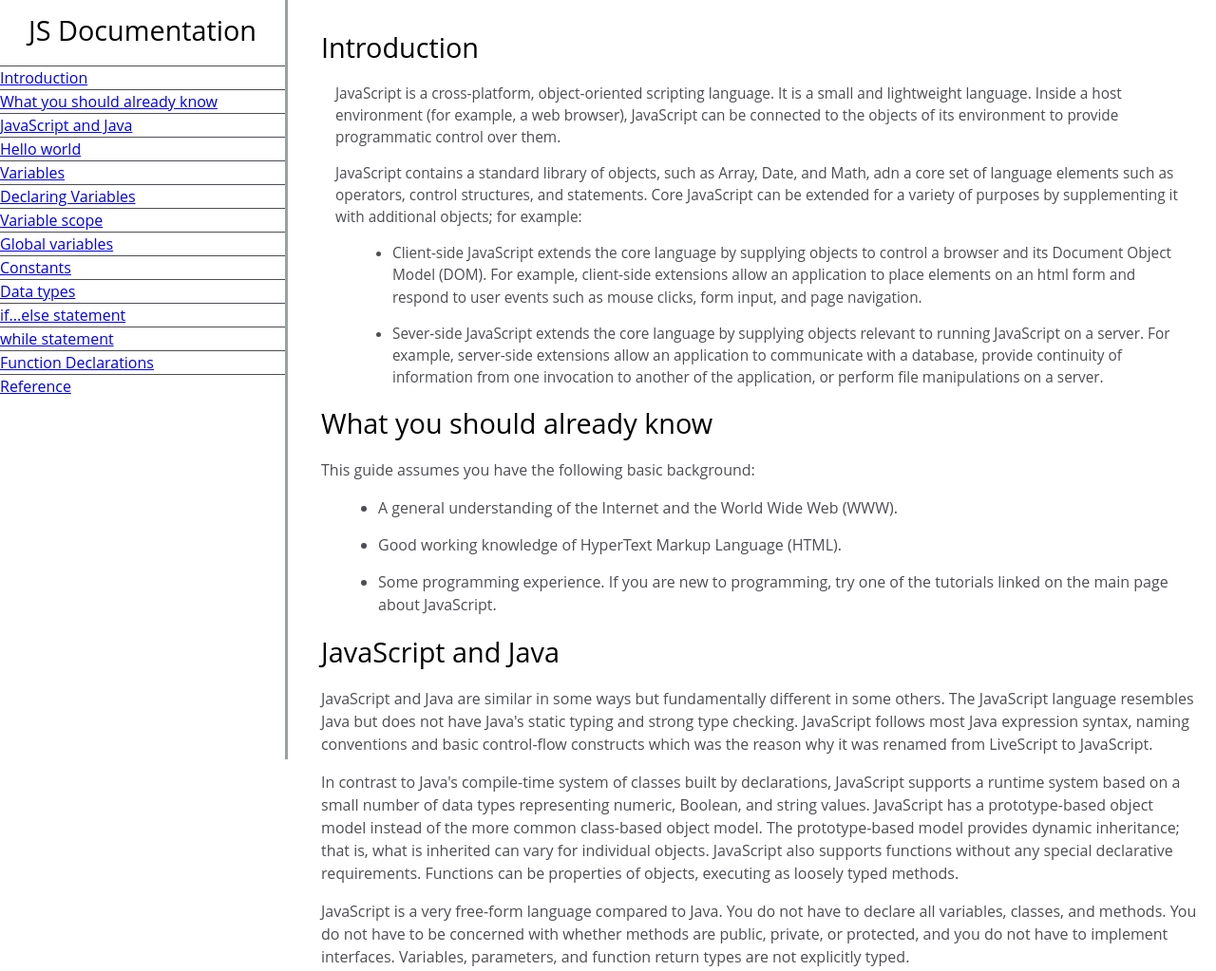
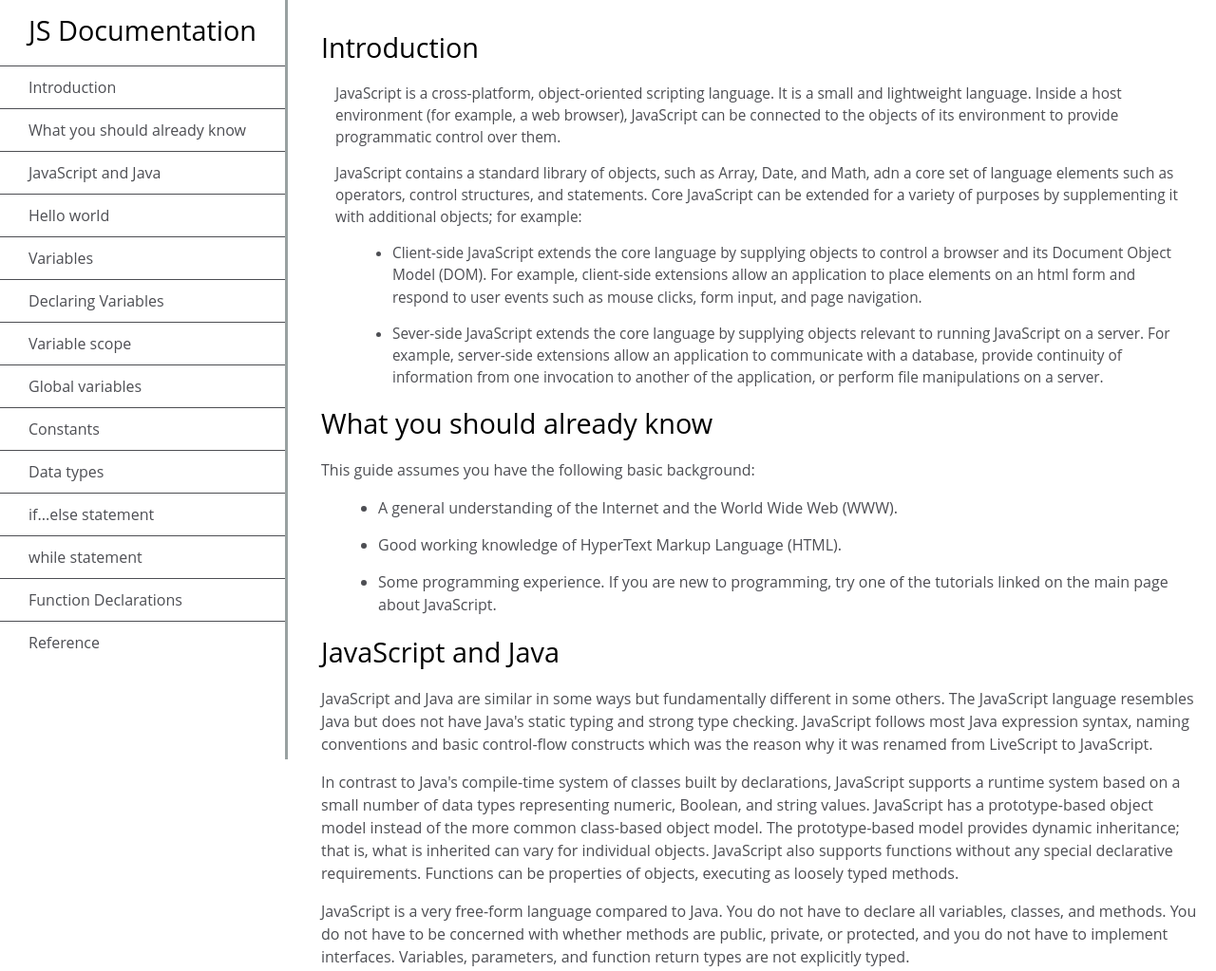
Before and after one commit to mirial83/Technical-Documentation-Page, a plain HTML site: page index.html in a window 1280 px wide. Shown: the top 1023 px of the page at 95% size. Drawn offline with Linux system fonts and the light colour scheme.

Commit message:
css 2
additional css

```diff
--- a/styles.css
+++ b/styles.css
@@ -105,3 +105,17 @@ code {
     margin: 10px;
     border-radius: 5px;
 }
+#navbar a {
+    display: block;
+    padding: 10px 30px;
+    color: #4d4e53;
+    text-decoration: none;
+    cursor: pointer;
+}
+#navbar li {
+    color: #4d4e53;
+    border-top: 1px solid;
+    list-style: none;
+    position: relative;
+    width: 100%;
+}
```
